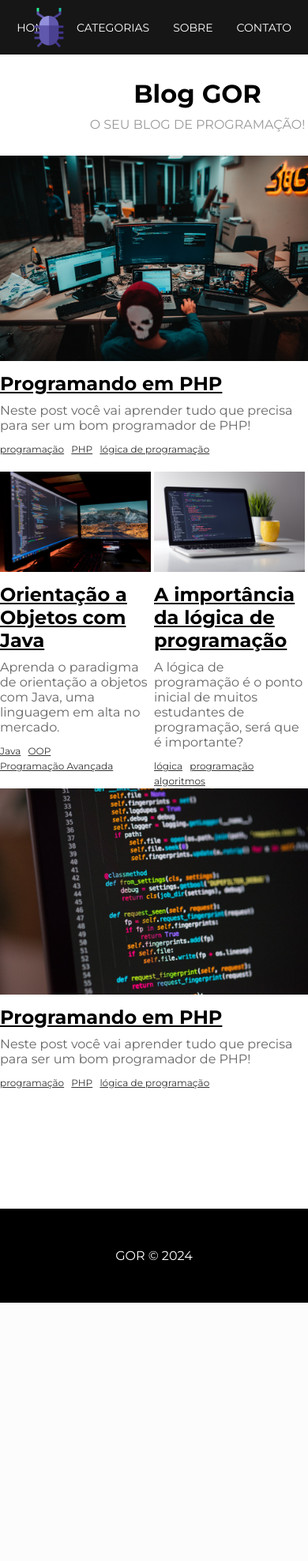
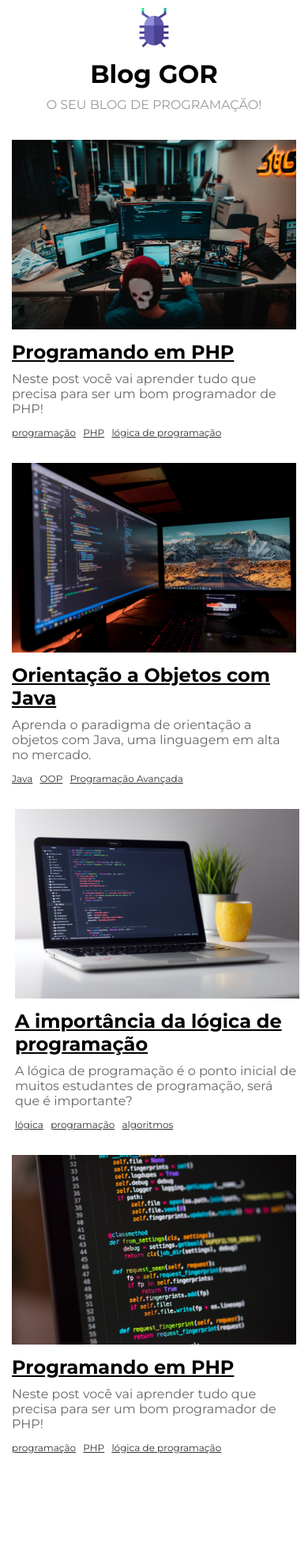
Before and after one commit to Golivaz/projeto_blog, a PHP site: page / in a window 390 px wide; the page is wider, and only the part inside the window is pictured. Shown: the top 1976 px of that part at 79% size. Before the commit the page ends 1649 px from the top of that part, so only its background shows below. Run offline with PHP 8.4, Linux system fonts and the light colour scheme.

Commit message:
Responsividade

```diff
--- a/css/styles.css
+++ b/css/styles.css
@@ -202,3 +202,55 @@ footer {
     color: white;
     padding: 50px 0;
 }
+
+
+
+/* MOBILE RESPONSIVO */
+
+@media (max-width: 480px) {
+
+    /*Home*/
+    header {
+        width: 100%;
+    }
+
+    #logo {
+        display: block;
+        position: relative;
+        margin: 0 auto;
+        left: 0;
+        width: 50px;
+    }
+
+    #navbar {
+        display: none;
+    }
+
+    #title-container {
+        min-width: 100%;
+        margin-top: 20px;
+    }
+
+    #posts-container {
+        margin-top: 20px;
+    }
+
+    .post-box {
+        flex: 100% 1 0;
+        padding: 15px ;
+        margin: 0;
+    }
+
+    /*POST*/
+
+    #post-container {
+        grid-template-columns: 100%;
+        padding: 15px;
+        grid-template-areas: "main"
+        "sidebar";
+    }
+
+    .img-container img {
+        width: 100%;
+    }
+}
```
